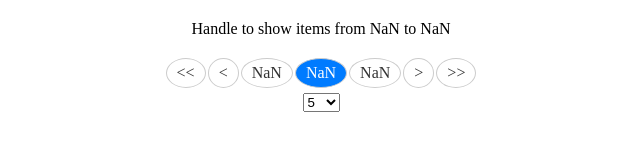
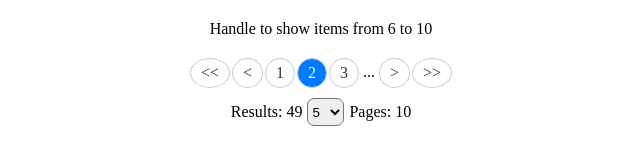
Before and after one commit to JavadMS/paginate, a plain HTML site: page index.html in a window 1280 px wide. Both pictures are taken after a click on the link "Next". Shown: the whole page, without its empty margins (319-959 px from the left). Drawn offline with nearby package versions, Linux system fonts and the light colour scheme.

Commit message:
some modifications

```diff
--- a/index.html
+++ b/index.html
@@ -1,24 +1,23 @@
 <!DOCTYPE html>
 <html>
+
 <head>
   <link rel="stylesheet" href="pagination.css" type="text/css">
 </head>
+
 <body>
 
-  <div class="items"></div>
-  <div class="pagination"></div>
-  <div class="items-selection">
-    <select id="itemsPerPage">
-        <!--<option value="5">5</option>
-        <option value="7">7</option>
-        <option value="10">10</option>-->
-        <!-- Add more options as needed -->
-      </select>
+  <div class="pg-items"></div>
+  <div class="pg-pagination"></div>
+  <div class="pg-items-selection">
+    <span id="pg-results"></span>
+    <select id="pg-select">
+    </select>
+    <span id="pg-pages"></span>
   </div>
-  <div id=" #result"></div>
-
 
   <script src="https://code.jquery.com/jquery-3.5.1.min.js"></script>
   <script src="pagination.js"></script>
 </body>
+
 </html>
--- a/pagination.css
+++ b/pagination.css
@@ -1,10 +1,10 @@
-.pagination {
+.pg-pagination {
     display: flex;
     justify-content: center;
     margin-top: 20px;
 }
 
-.pagination a {
+.pg-pagination a {
     display: inline-block;
     padding: 5px 10px;
     margin: 0 1px;
@@ -12,33 +12,46 @@
     border-radius: 50%;
     text-decoration: none;
     color: #333;
+    /* font-size: smaller; */
 }
 
-.pagination a.active {
+.pg-pagination a.active {
     background-color: #007bff;
     color: #fff;
-    }
+}
 
-.pagination a.disabled {
+.pg-pagination a.disabled {
     color: #e9e3e3;
     pointer-events: none;
 }
 
 
-.pagination span {
+.pg-pagination span {
     display: inline-block;
     padding: 5px 2px;
     margin: 0 1px;
 }
 
-.items {
+.pg-items {
     display: flex;
     justify-content: center;
     margin-top: 20px;
 }
 
-.items-selection{
+.pg-items-selection {
     display: flex;
     justify-content: center;
-    margin-top: 5px;
+    margin-top: 10px;
 }
+
+#pg-results {
+    margin: 5px 5px;
+}
+
+#pg-pages {
+    margin: 5px 5px;
+}
+
+#pg-select {
+    border-radius: 7px;
+}
--- a/pagination.js
+++ b/pagination.js
@@ -1,72 +1,74 @@
 $(document).ready(function () {
   var currentPage = 1;
   var totalItems = 49 // Change this to the total number of items
-  var itemsPerPage = parseInt($("#itemsPerPage").val());
-  var totalPages = Math.ceil(totalItems/ itemsPerPage);
-  var selectOptions= [5 , 7 , 10]; //Change this to your desired items per page.
+  var selectOptions = [5, 7, 10, 40, 50]; //Change this to your desired items per page.
+  var itemsPerPage = selectOptions[0];
+  var totalPages = Math.ceil(totalItems / itemsPerPage);
 
   var selectionContent = [];
-  selectOptions.forEach(option =>{
+  selectOptions.forEach(option => {
     selectionContent.push(`<option value="${option}">${option}</option>`);
   });
 
-  $("#itemsPerPage").html(selectionContent.join(""));
+  $("#pg-select").html(selectionContent.join(""));
+
+  $("#pg-results").text(`Results: ${totalItems}`);
 
   function updatePagination() {
-    $(".pagination").html("");
-    $(".items").html("");
+    $(".pg-pagination").html("");
+    $(".pg-items").html("");
 
     if (totalPages <= 3) {
       for (var i = 1; i <= totalPages; i++) {
-        $(".pagination").append('<a title="' + i + '" href="#" class="' + (i === currentPage ? 'active' : '') + '">' + i + '</a>');
+        $(".pg-pagination").append('<a title="' + i + '" href="#" class="' + (i === currentPage ? 'active' : '') + '">' + i + '</a>');
       }
     } else {
       //Un comment if you want the first or previous not be shown in this condition.
       //if (currentPage > 1) {
-        $(".pagination").append('<a title="First" href="#" class="' + (currentPage === 1 ? 'disabled' : '') + '"><<</a>');
-        $(".pagination").append('<a title="Previous" href="#" class="' + (currentPage === 1 ? 'disabled' : '') + '"><</a>');
+      $(".pg-pagination").append('<a title="First" href="#" class="' + (currentPage === 1 ? 'disabled' : '') + '"><<</a>');
+      $(".pg-pagination").append('<a title="Previous" href="#" class="' + (currentPage === 1 ? 'disabled' : '') + '"><</a>');
       //}
 
       if (currentPage === 1) {
-        $(".pagination").append('<a title="1" href="#" class="active">1</a>');
-        $(".pagination").append('<a title="2" href="#">2</a>');
-        $(".pagination").append('<a title="3" href="#">3</a>');
+        $(".pg-pagination").append('<a title="1" href="#" class="active">1</a>');
+        $(".pg-pagination").append('<a title="2" href="#">2</a>');
+        $(".pg-pagination").append('<a title="3" href="#">3</a>');
         if (totalPages > 3) {
-          $(".pagination").append('<span>...</span>');
+          $(".pg-pagination").append('<span>...</span>');
         }
       } else if (currentPage === totalPages) {
         if (currentPage > 2) {
-          $(".pagination").append('<span>...</span>');
+          $(".pg-pagination").append('<span>...</span>');
         }
-        $(".pagination").append('<a title="' + (totalPages - 2) + '" href="#">' + (totalPages - 2) + '</a>');
-        $(".pagination").append('<a title="' + (totalPages - 1) + '" href="#">' + (totalPages - 1) + '</a>');
-        $(".pagination").append('<a title="' + totalPages + '" href="#" class="active">' + totalPages + '</a>');
+        $(".pg-pagination").append('<a title="' + (totalPages - 2) + '" href="#">' + (totalPages - 2) + '</a>');
+        $(".pg-pagination").append('<a title="' + (totalPages - 1) + '" href="#">' + (totalPages - 1) + '</a>');
+        $(".pg-pagination").append('<a title="' + totalPages + '" href="#" class="active">' + totalPages + '</a>');
       } else {
         if (currentPage > 2) {
-          $(".pagination").append('<span>...</span>');
+          $(".pg-pagination").append('<span>...</span>');
         }
-        $(".pagination").append('<a title="' + (currentPage - 1) + '" href="#">' + (currentPage - 1) + '</a>');
-        $(".pagination").append('<a title="' + currentPage + '" href="#" class="active">' + currentPage + '</a>');
-        $(".pagination").append('<a title="' + (currentPage + 1) + '" href="#">' + (currentPage + 1) + '</a>');
+        $(".pg-pagination").append('<a title="' + (currentPage - 1) + '" href="#">' + (currentPage - 1) + '</a>');
+        $(".pg-pagination").append('<a title="' + currentPage + '" href="#" class="active">' + currentPage + '</a>');
+        $(".pg-pagination").append('<a title="' + (currentPage + 1) + '" href="#">' + (currentPage + 1) + '</a>');
 
         if (totalPages > currentPage + 1) {
-          $(".pagination").append('<span>...</span>');
+          $(".pg-pagination").append('<span>...</span>');
         }
       }
       //Un comment if you want the last or next not be shown in this condition.
       //if (currentPage < totalPages) {
-        $(".pagination").append('<a title="Next" href="#" class="' + (currentPage === totalPages ? 'disabled' : '') + '">></a>');
-        $(".pagination").append('<a title="Last" href="#" class="' + (currentPage === totalPages ? 'disabled' : '') + '">>></a>');
+      $(".pg-pagination").append('<a title="Next" href="#" class="' + (currentPage === totalPages ? 'disabled' : '') + '">></a>');
+      $(".pg-pagination").append('<a title="Last" href="#" class="' + (currentPage === totalPages ? 'disabled' : '') + '">>></a>');
       //}
     }
-
-    $(".items").html(`Handle to show items from ${(currentPage-1) * itemsPerPage + 1} to ${currentPage != totalPages? currentPage * (itemsPerPage): totalItems}`);
+    $("#pg-pages").text(`Pages: ${totalPages}`);
+    $(".pg-items").html(`Handle to show items from ${(currentPage - 1) * itemsPerPage + 1} to ${currentPage != totalPages ? currentPage * (itemsPerPage) : totalItems}`);
 
   }
 
   updatePagination();
 
-  $(document).on("click", ".pagination a", function (e) {
+  $(document).on("click", ".pg-pagination a", function (e) {
     e.preventDefault();
 
     var title = $(this).prop("title");
@@ -85,14 +87,14 @@ $(document).ready(function () {
     updatePagination();
   });
 
-  $("#itemsPerPage").on("change", function (e) {
+  $("#pg-select").on("change", function (e) {
     // Updates itemsPerPage based on the selected option
-          itemsPerPage = parseInt($("#itemsPerPage").val());
+    itemsPerPage = parseInt($("#pg-select").val());
 
     // Recalculate totalPages based on the updated itemsPerPage
     totalPages = Math.ceil(totalItems / itemsPerPage);
 
-          if(itemsPerPage * currentPage> totalItems){
+    if (itemsPerPage * currentPage > totalItems) {
       currentPage = totalPages;
     }
 
```
Lines whose indentation alone changed are shown as unchanged.
